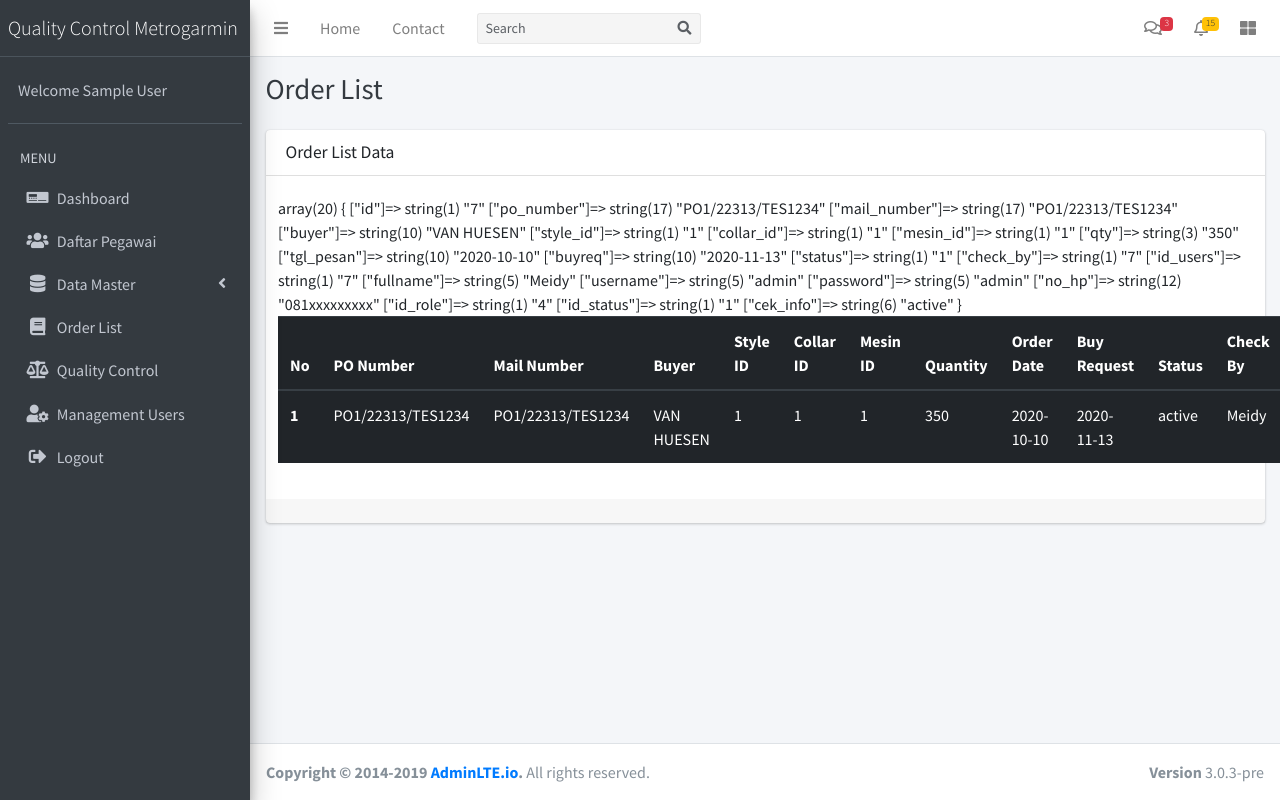
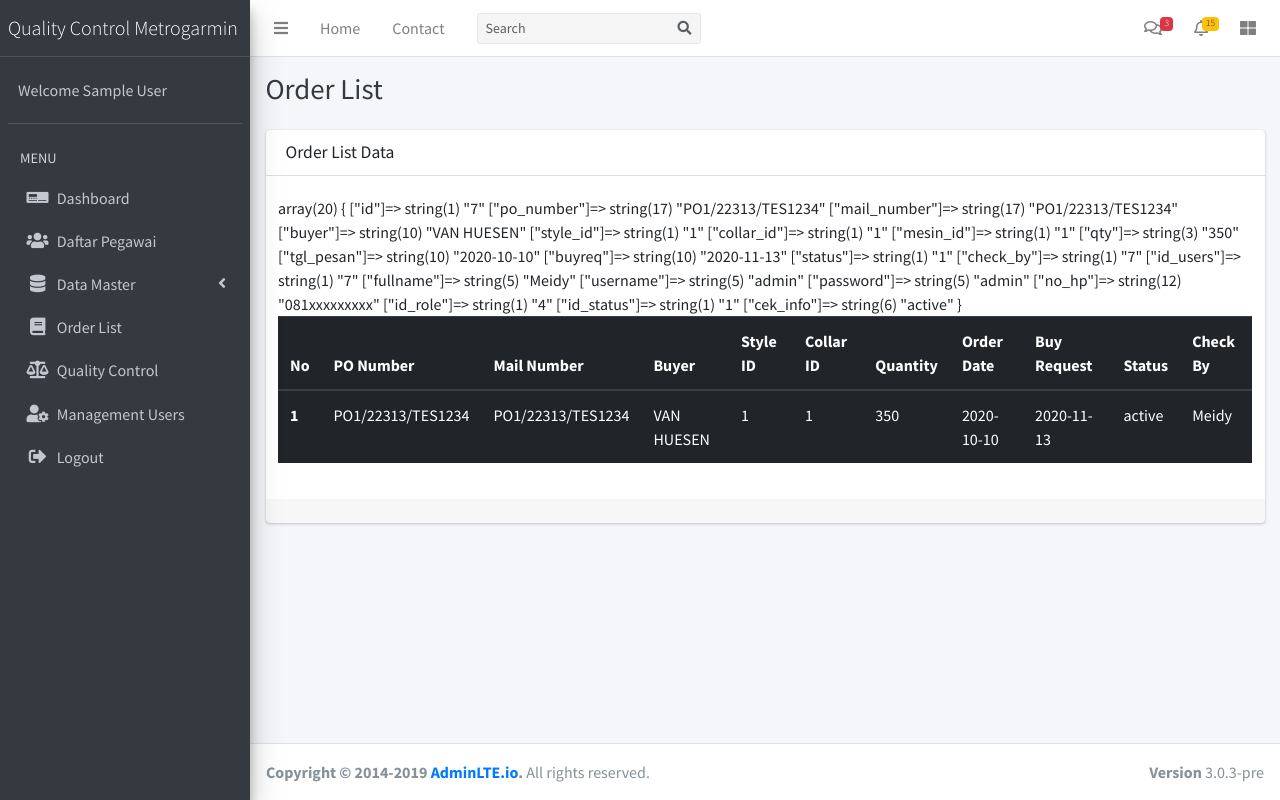
Before and after one commit to adhityarpr/qc_metrogramin, a PHP site: page /order_list.php in a window 1280 px wide. Run offline with PHP 8.4, Linux system fonts and the light colour scheme; the visitor is signed in with stand-in values (Sample User, id 1); data comes from the database, SQL or seed files in the repository; some libraries are stand-ins or nearby versions.

Commit message:
hapus mesin id

```diff
--- a/order_list.php
+++ b/order_list.php
@@ -50,7 +50,6 @@ require_once("database/connection.php");
                                             <th scope="col">Buyer</th>
                                             <th scope="col">Style ID</th>
                                             <th scope="col">Collar ID</th>
-                                            <th scope="col">Mesin ID</th>
                                             <th scope="col">Quantity</th>
                                             <th scope="col">Order Date</th>
                                             <th scope="col">Buy Request</th>
@@ -75,7 +74,6 @@ require_once("database/connection.php");
                                                 <td><?= $row["buyer"]; ?></td>
                                                 <td><?= $row["style_id"]; ?></td>
                                                 <td><?= $row["collar_id"]; ?></td>
-                                                <td><?= $row["mesin_id"]; ?></td>
                                                 <td><?= $row["qty"]; ?></td>
                                                 <td><?= $row["tgl_pesan"]; ?></td>
                                                 <td><?= $row["buyreq"]; ?></td>
```
